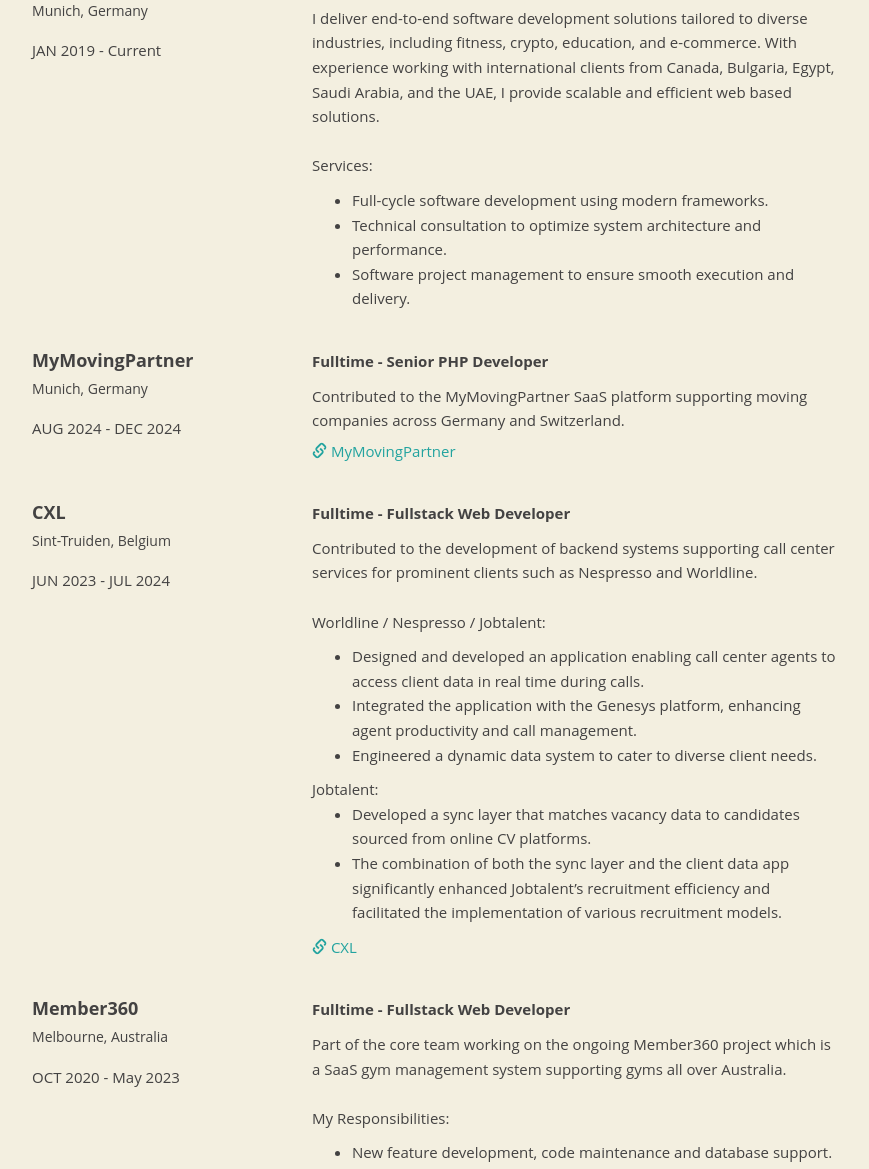
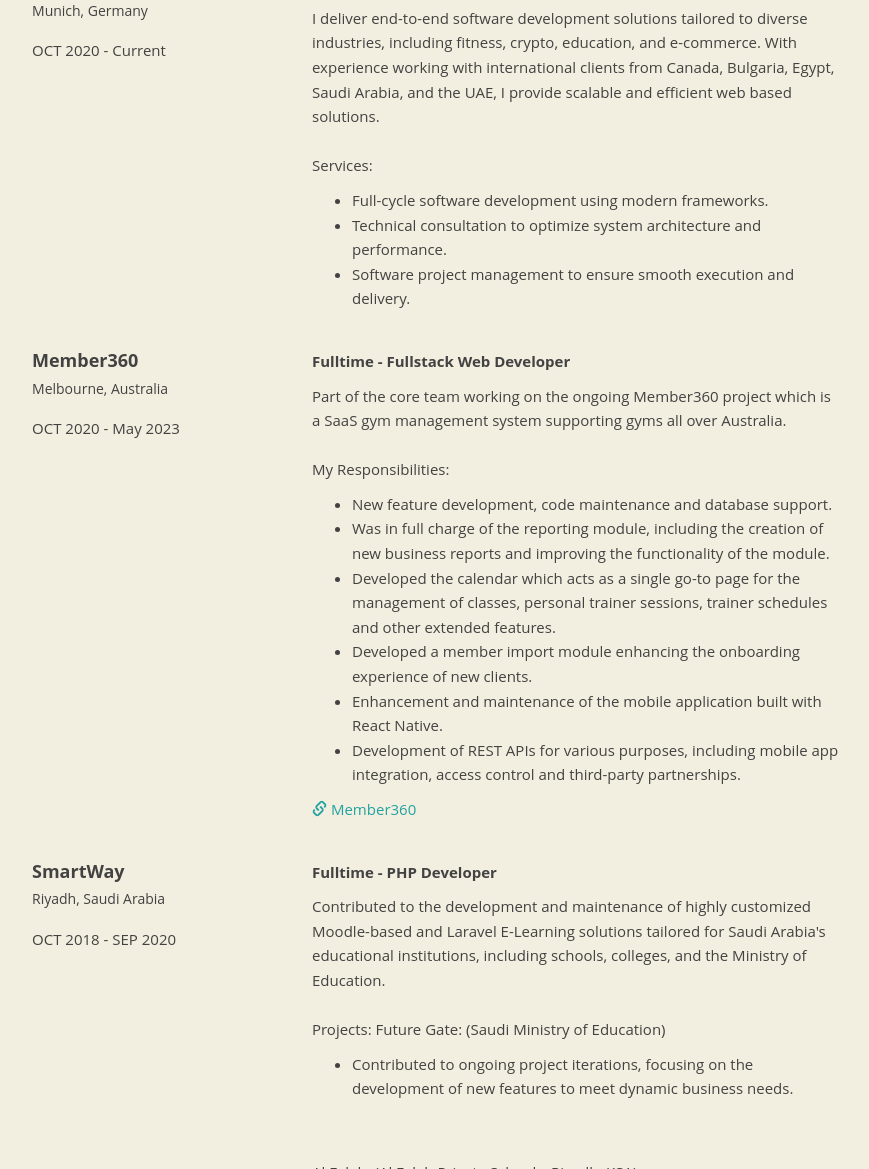
Before and after one commit to OAK06/oak06.github.io, a plain HTML site: page index.html in a window 1280 px wide. Shown: the part 1888-3057 px from the top of the page, without its empty margins (203-1072 px from the left). Drawn offline with Linux system fonts and the light colour scheme.

Commit message:
Update index.html

```diff
--- a/index.html
+++ b/index.html
@@ -124,7 +124,7 @@ Proficient in PostgreSQL, MySQL, MSSQL, and OracleDB, with a strong background i
 						<h4>Self Employed</h4>
 						<h5>Munich, Germany</h5>
 						<p class="experience-period">
-							JAN 2019 - Current
+							OCT 2020 - Current
 						</p>
 					</div>
 					<div class="col-md-8">
@@ -139,64 +139,6 @@ Proficient in PostgreSQL, MySQL, MSSQL, and OracleDB, with a strong background i
 									<li>Technical consultation to optimize system architecture and performance.</li>
 									<li>Software project management to ensure smooth execution and delivery.</li>
 								</ul>
-							</span>
-						</p>
-					</div>
-				</div>
-				<div class="experience row">
-					<div class="col-md-4">
-						<h4>MyMovingPartner</h4>
-						<h5>Munich, Germany</h5>
-						<p class="experience-period">
-							AUG 2024 - DEC 2024
-						</p>
-					</div>
-					<div class="col-md-8">
-						<p>
-							<strong>Fulltime - Senior PHP Developer</strong>
-							<span>
-								Contributed to the MyMovingPartner SaaS platform supporting moving companies across Germany and Switzerland.
-							</span>
-							<span class="experience-details">
-								<span class="link">
-									<span class="glyphicon glyphicon-link"></span>
-									<a href="https://mymovingpartner.com/" target="_blank">MyMovingPartner</a>
-								</span>
-							</span>
-						</p>
-					</div>
-				</div>
-				<div class="experience row">
-					<div class="col-md-4">
-						<h4>CXL</h4>
-						<h5>Sint-Truiden, Belgium</h5>
-						<p class="experience-period">
-							JUN 2023 - JUL 2024
-						</p>
-					</div>
-					<div class="col-md-8">
-						<p>
-							<strong>Fulltime - Fullstack Web Developer</strong>
-							<span>
-								Contributed to the development of backend systems supporting call center services for prominent clients such as Nespresso and Worldline.
-								<br><br>
-								Worldline / Nespresso / Jobtalent:
-								<ul>
-									<li>Designed and developed an application enabling call center agents to access client data in real time during calls.</li>
-									<li>Integrated the application with the Genesys platform, enhancing agent productivity and call management.</li>
-									<li>Engineered a dynamic data system to cater to diverse client needs.</li>
-								</ul>
-								Jobtalent:
-								<ul>
-									<li>Developed a sync layer that matches vacancy data to candidates sourced from online CV platforms.</li>
-									<li>The combination of both the sync layer and the client data app significantly enhanced Jobtalent’s recruitment efficiency and facilitated the implementation of various recruitment models.</li>
-								</ul>
-							</span>
-							<span class="experience-details">
-								<span class="link">
-									<span class="glyphicon glyphicon-link"></span>
-									<a href="https://www.customerxleaders.com/" target="_blank">CXL</a>
-								</span>
 							</span>
 						</p>
 					</div>
```
